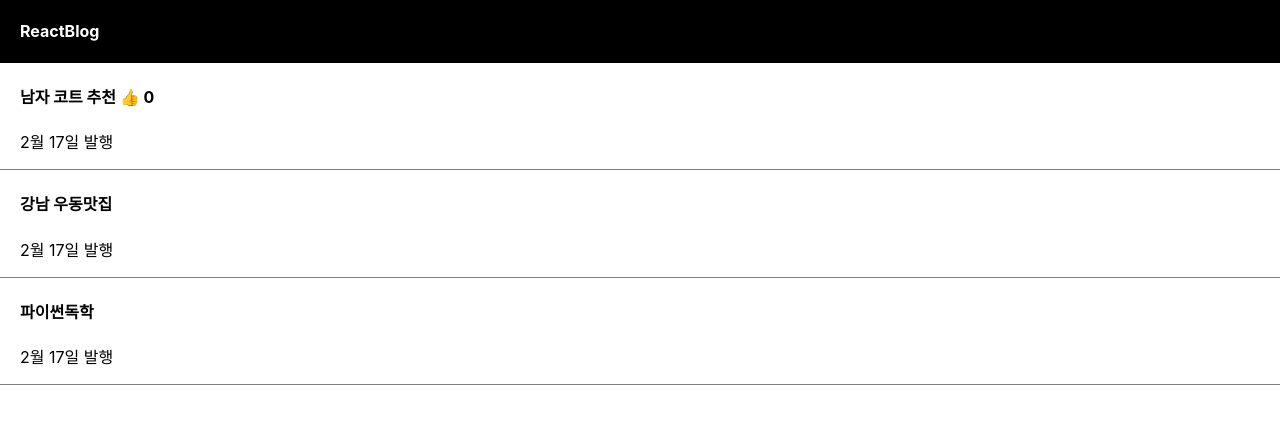
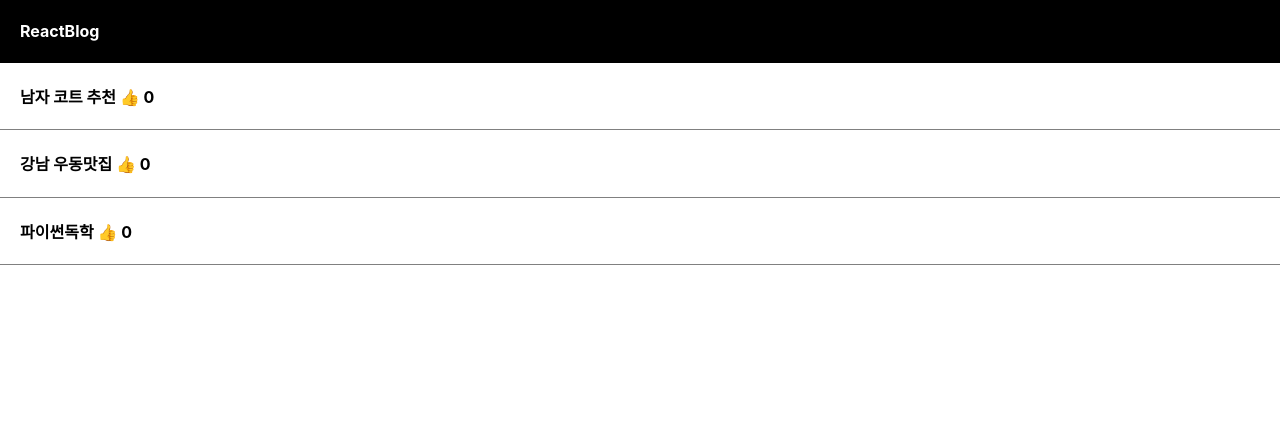
Before and after one commit to skarbgud/blog-react, a React (Create React App) app: page / in a window 1280 px wide. Shown: the top 424 px of the page. Built offline with nearby package versions, Linux system fonts and the light colour scheme.

Commit message:
map으로 컴포넌트 반복

```diff
--- a/src/App.js
+++ b/src/App.js
@@ -7,7 +7,7 @@ function App() {
 
   let post = '강남 우동 맛집';
   let [title, setTitle] = useState(['남자 코트 추천', '강남 우동맛집', '파이썬독학']);
-  let [like, setLike] = useState(0);
+  let [like, setLike] = useState([0, 0, 0]);
   let [modal, setModal] = useState(false);
 
   function modalSwitch() {
@@ -18,23 +18,26 @@ function App() {
     }
   }
 
+  function clickLike(i) {
+    console.log(`i: ${i}`);
+    let copy = [...like];
+    copy[i] = copy[i] + 1;
+    setLike(copy);
+  }
+
   return (
     <div className="App">
       <div className="black-nav">
         <h4>ReactBlog</h4>
       </div>
-      <div className="list">
-        <h4 onClick={() => { setModal(!modal) }}>{ title[0] } <span onClick={() => {setLike(like+1)}}>👍</span> {like} </h4>
-        <p>2월 17일 발행</p>
-      </div>
-      <div className="list">
-        <h4>{ title[1] }</h4>
-        <p>2월 17일 발행</p>
-      </div>
-      <div className="list">
-        <h4>{ title[2] }</h4>
-        <p>2월 17일 발행</p>
-      </div>
+
+      {
+        title.map(function(a, i) {
+          return (<div className='list' key={i}>
+            <h4>{title[i]} <span onClick={() => {clickLike(i) }}>👍</span> {like[i]} </h4>
+          </div>)
+        })
+      }
 
       {
         modal == true ? <Modal/> : null
```
